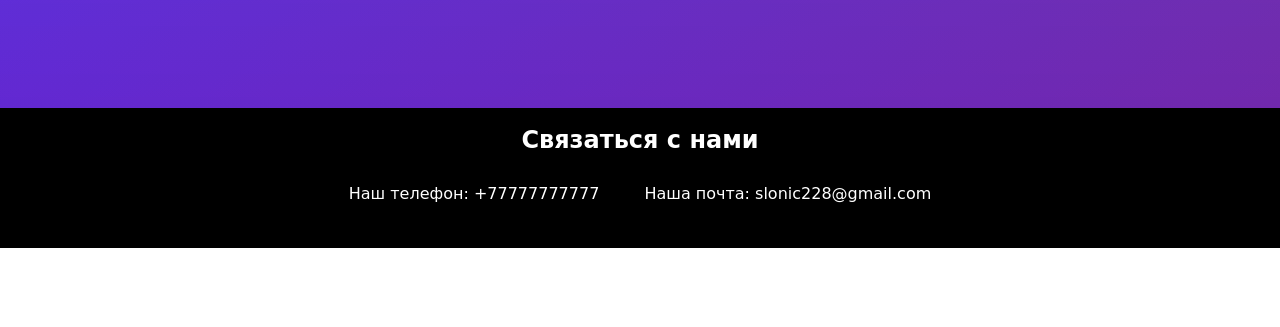
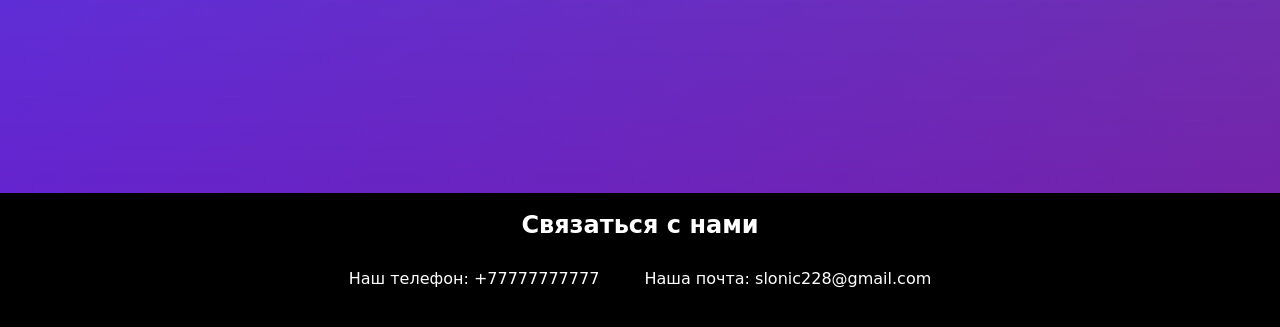
Before and after one commit to Magomed-Workout/Derbent, a plain HTML site: page lider.html in a window 1280 px wide. Shown: the part 907-1234 px from the top of the page. Before the commit the page ends 1155 px from the top, so only its background shows below. Drawn offline with Linux system fonts and the light colour scheme.

Commit message:
Update lider.css

```diff
--- a/lider.css
+++ b/lider.css
@@ -54,7 +54,7 @@ li {
 #header {
     position: absolute;
     bottom: -70px;
-    top: 1015px;
+    top: 1030px;
     z-index: -5;
 
      left: 50%;
@@ -73,3 +73,39 @@ li {
     position: relative;
     top: -30px;
 }
+
+@media screen and (max-width: 1600px) {
+    #header {
+        top: 1100px;
+    }
+}
+
+@media screen and (max-width: 1440px) {
+    #header {
+        top: 1200px;
+    }
+}
+
+@media screen and (max-width: 1366px) {
+    #header {
+        top: 1100px;
+    }
+}
+
+@media screen and (max-width: 1024px) {
+    #header {
+        top: 1000px;
+    }
+}
+
+@media screen and (max-width: 992px) {
+
+}
+
+@media screen and (max-width: 768px) {
+
+}
+
+@media screen and (max-width: 575px) {
+
+}
```
